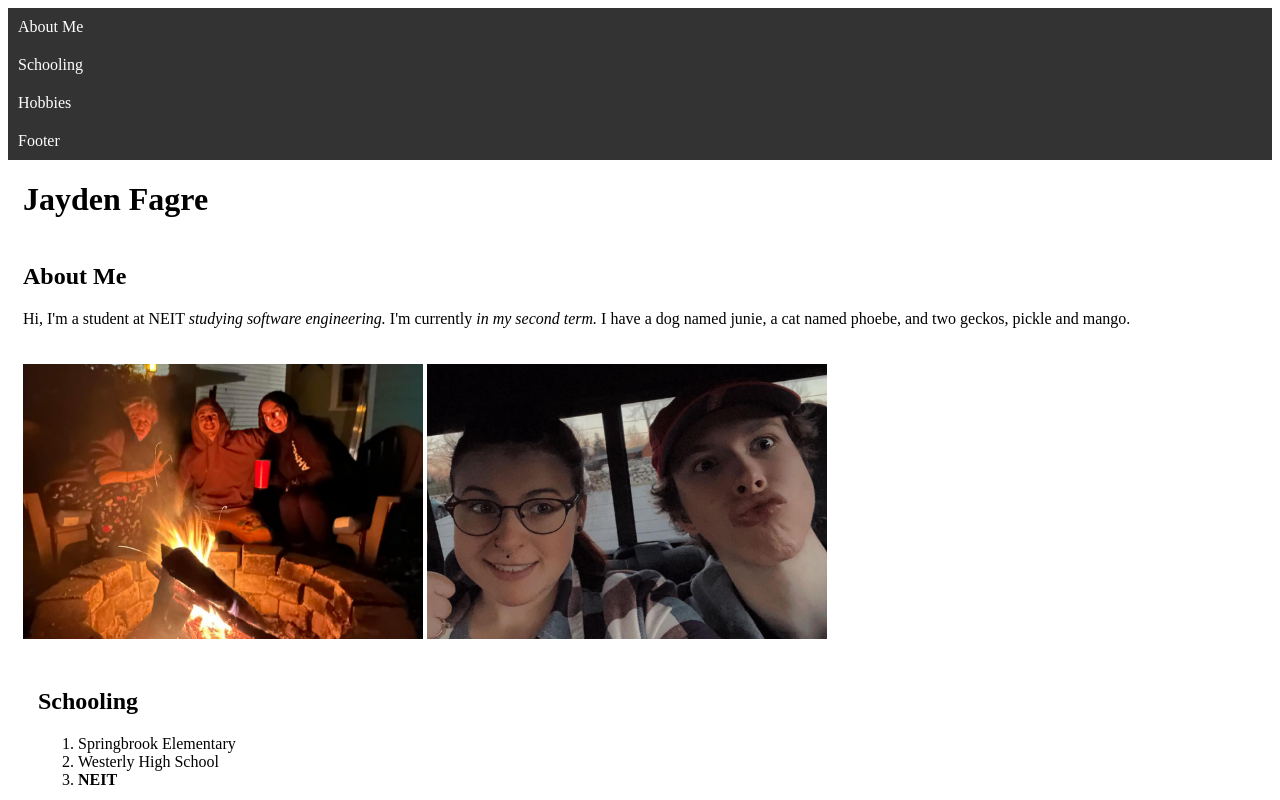
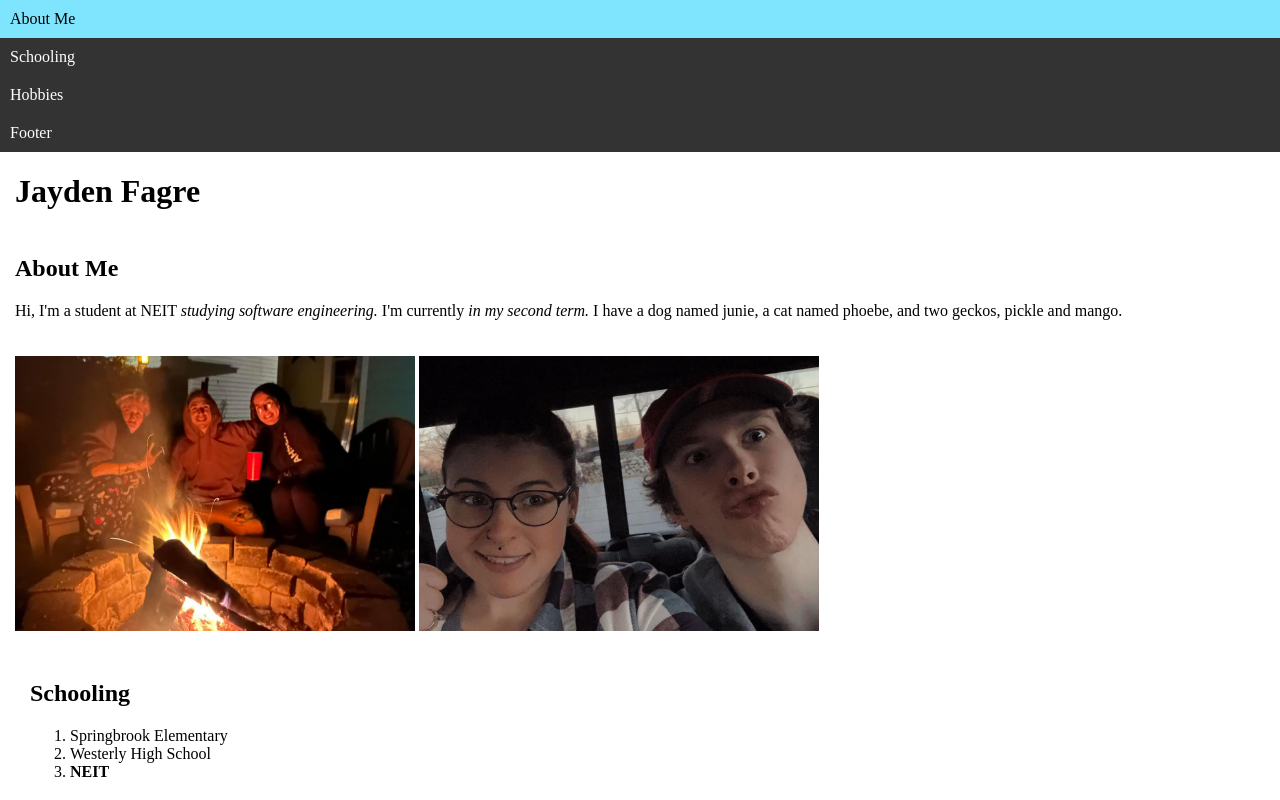
Before and after one commit to judothin/SE---111.02_202420, a plain HTML site: page w2-bio/index.html in a window 1280 px wide. Shown: the top 800 px of the page. Drawn offline with Linux system fonts and the light colour scheme.

Commit message:
oawjsderkigfb

```diff
--- a/w2-bio/index.html
+++ b/w2-bio/index.html
@@ -13,18 +13,22 @@
     <!--nav bar-->
     <style>
 
+        body {
+            margin: 0;
+            padding: 0;
+        }
+
         nav {
             background-color: #333;
+            width: 100%;
         }
 
         nav a {
-
             display: flex;
             flex-direction: row;
             color: white;
             padding: 10px 10px;
             text-decoration: none;
-            /* getting rid of underline on links */
         }
 
         nav a:hover {
```
Also changed, not shown: w2-bio/file-paths-correct/index.html (+1 -1 lines).
